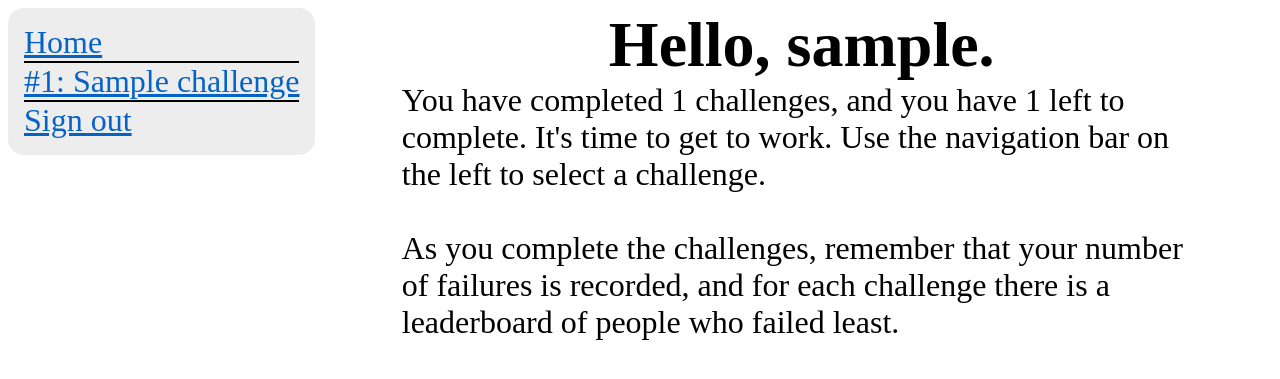
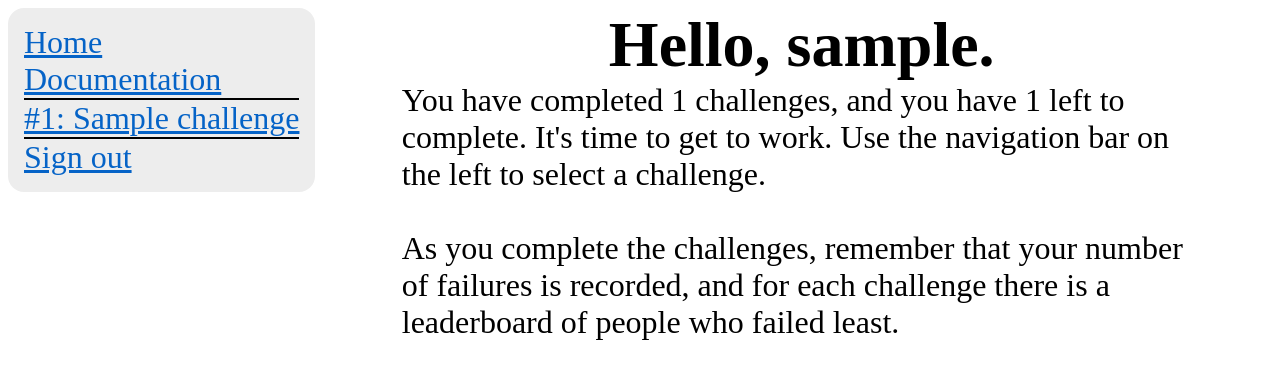
Before and after one commit to DinosuGithub/Coding-Regionals-24, a Python web app: template templates/home.html in a window 1280 px wide. Shown: the top 379 px of the page. Run offline with Jinja, Linux system fonts and the light colour scheme; the template is opened without the code that fills it: most values are stand-ins (such as "Sample title", 1, 10 or a date in 2020); some web fonts are replaced.

Commit message:
Improved and linked docs

```diff
--- a/templates/logged_in.html
+++ b/templates/logged_in.html
@@ -4,8 +4,14 @@
 <div id="main-sections">
   <div id="page-nav">
     <div class="page-nav-section">
-      <a href="{{ url_for('home') }}">Home</a>
+      <div class="nav-link-container">
+        <a href="{{ url_for('home') }}">Home</a>
+      </div>
+      <div class="nav-link-container">
+        <a href="https://github.com/DinosuGithub/Coding-Regionals-24/blob/main/README.md" target="_blank">Documentation</a>
+      </div>
     </div>
+
     <div class="page-nav-section">
       {% for challenge in all_challenges %}
         <div class="nav-link-container">
```
Also changed, not shown: setup_instructions.md (+1 -1 lines), README.md.
